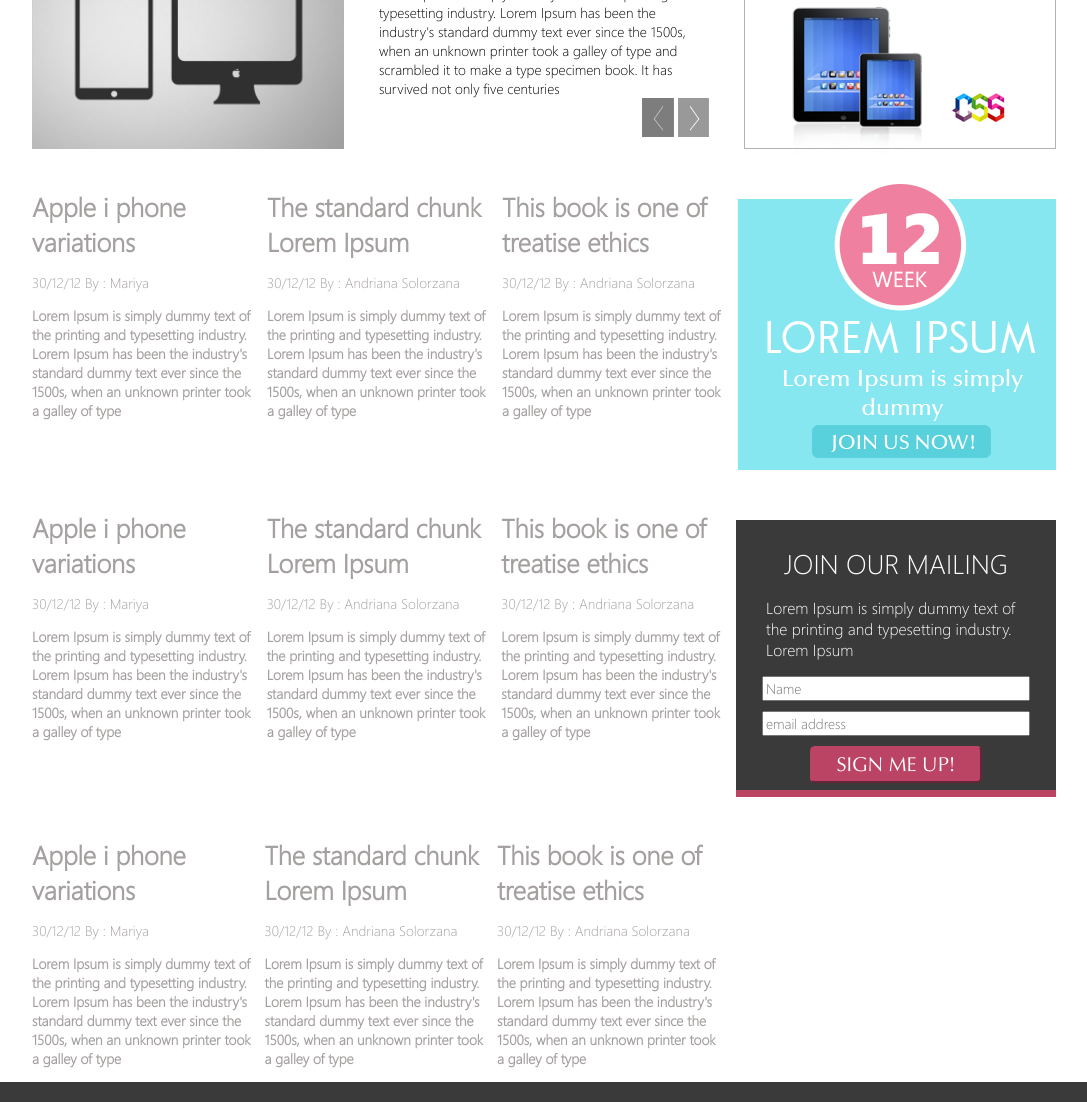
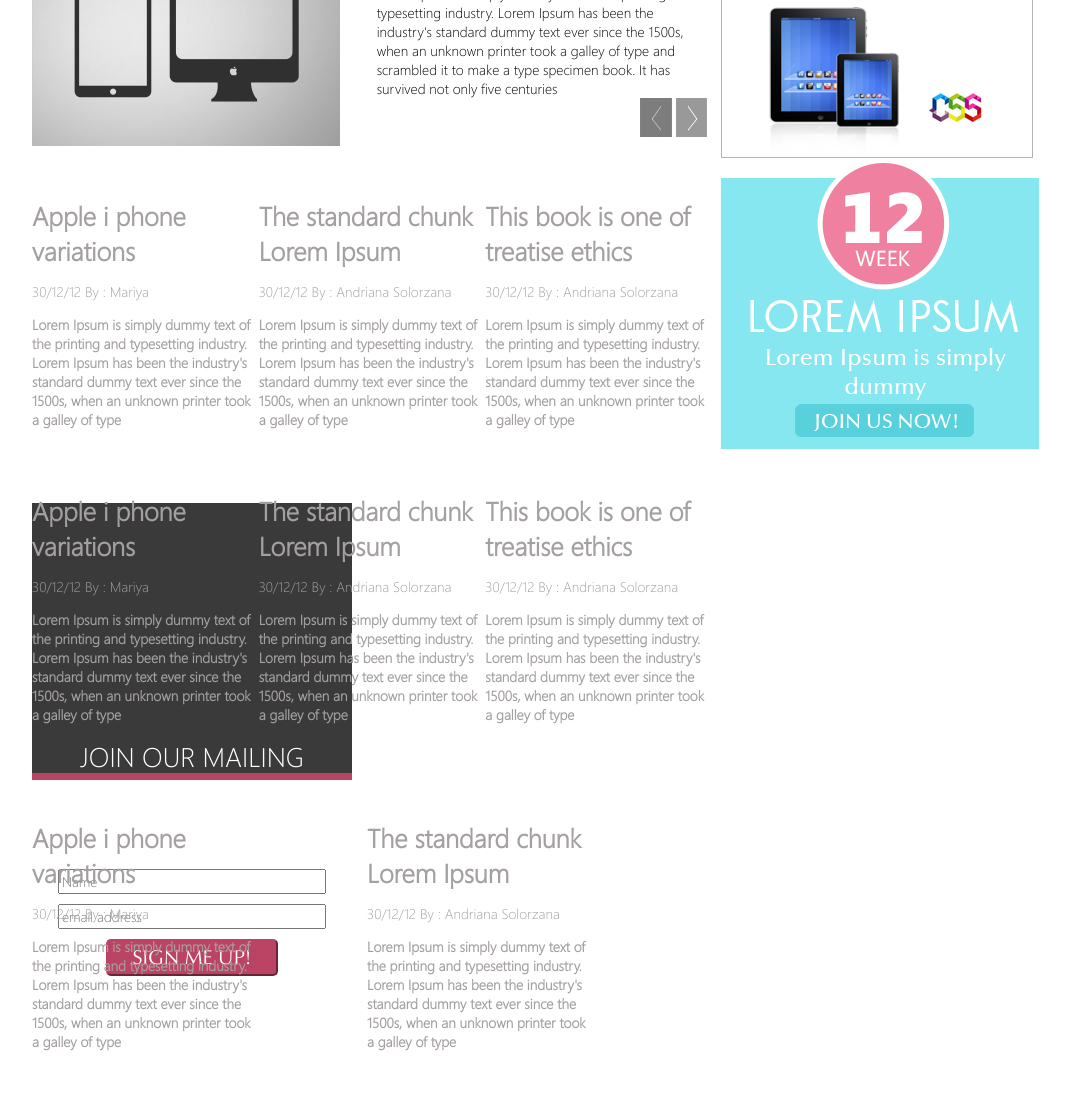
Before and after one commit to vitalii-b93/metro.github.io, a plain HTML site: page index.html in a window 1280 px wide. Shown: the part 605-1707 px from the top of the page, without its empty margins (96-1183 px from the left). Drawn offline with Linux system fonts and the light colour scheme.

Commit message:
Поменял flex на grid

```diff
--- a/index.html
+++ b/index.html
@@ -83,8 +83,9 @@
 					<p class="post_title">30/12/12 By : Andriana Solorzana</p>
 					<p class="post_text">Lorem Ipsum is simply dummy text of the printing and typesetting industry. Lorem Ipsum has been the industry's standard dummy text ever since the 1500s, when an unknown printer took a galley of type </p>
 				</div>
-				<img src="img/JOIN.png" class="post_img1">
+
 			</div>
+			<img src="img/JOIN.png" class="post_img1">
 			<div class="post_content1">
 				<div class="post_item1">
 					<h3>Apple i phone variations </h3>
@@ -101,6 +102,7 @@
 					<p class="post_title">30/12/12 By : Andriana Solorzana</p>
 					<p class="post_text">Lorem Ipsum is simply dummy text of the printing and typesetting industry. Lorem Ipsum has been the industry's standard dummy text ever since the 1500s, when an unknown printer took a galley of type </p>
 				</div>
+			</div>
 				<div class="form">
 					<legend>Join our mailing </legend>
 					<p>Lorem Ipsum is simply dummy text of<br> the printing and typesetting industry.<br> Lorem Ipsum</p>
@@ -108,7 +110,6 @@
 					<input type="text" required placeholder="email address" class="form_input">
 					<button>SIGN ME UP!</button>
 				</div>
-			</div>
 			<div class="post_content2">
 				<div class="post_item1">
 					<h3>Apple i phone variations </h3>
--- a/main.css
+++ b/main.css
@@ -139,9 +139,10 @@ body {
 											/*FEATURED POST	*/
 
 .featured_post_content {
-	display: flex;
-	justify-content: space-between;
-	height: 245px;
+	display: grid;
+	grid-template-columns: repeat(auto-fit, minmax(300px, 1fr));
+	grid-auto-flow: row;
+	grid-column-gap: 10px;
 }
 
 .featured_post_text {
@@ -208,9 +209,12 @@ body {
 									/*POSTS*/
 
 .post_content1 {
-	display: flex;
-	justify-content: space-between;
-/*	width: 685px;*/
+	display: grid;
+	grid-template-columns: repeat(auto-fill, minmax(200px, 1fr));
+	grid-auto-flow: row;
+	grid-column-gap: 20px;
+	width: 660px;
+	float: left;
 }
 
 .post_item1 {
@@ -242,6 +246,12 @@ body {
 
 .post_content1 img {
 	padding-top: 30px;
+	min-width: 320px;
+	max-width: 100%;
+}
+
+.post_img1 {
+	margin-left: 28px;
 }
 
 .form {
@@ -293,9 +303,11 @@ body {
 }
 
 .post_content2 {
-	display: flex;
-	justify-content: space-between;
-	width: 685px;
+	display: grid;
+	grid-template-columns: repeat(auto-fit, minmax(220px, 1fr));
+	grid-auto-flow: row;
+	grid-column-gap: 10px;
+	width: 660px;
 }
 
 											/*FOOTER*/
@@ -342,18 +354,38 @@ body {
 	}
 
 	.ipad {
-		margin: -100;
+		margin: 50px 0 0 0;
 	}
 
+	.banner_title {
+		margin: 0 auto;
+		text-align: center;
+	}
+
+	.banner_video {
+		margin: 0 auto;
+	}
+
+}
+
+@media(max-width: 850px) {
+	.featured_post_content {
+		margin-top: 30px;
+		justify-items: center;
+	}
+
+	.post_content1 {
+		justify-items: center;
+	}
+
+	.post_content2 {
+		justify-items: center;
+	}
 }
 
 @media(max-width: 320px) {
 	.banner-content img {
 		display: flex;
-	}
-
-	.banner_title {
-		text-align: center;
 	}
 
 	.banner-text {
@@ -364,6 +396,5 @@ body {
 		text-align: center;
 	}
 
-	.banner_video {
-	}
+
 }
```
